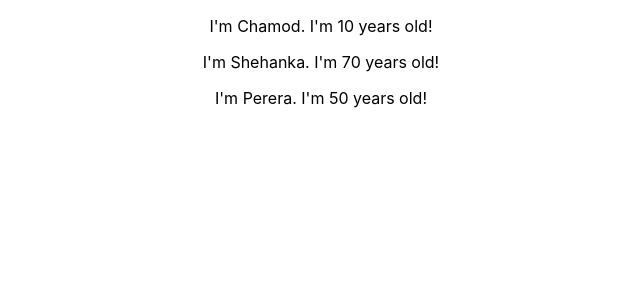
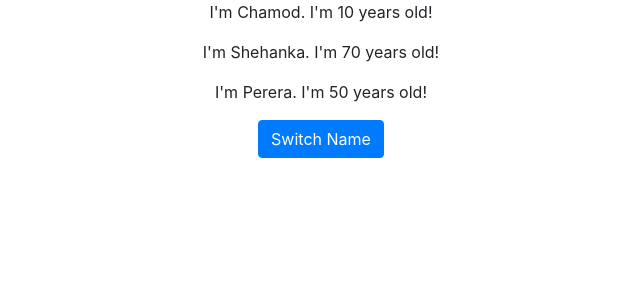
Before and after one commit to chamodshehanka/go-react-firebase, a React (Create React App) app in the folder frontend/: page / in a window 1280 px wide. Shown: the top 300 px of the page, without its empty margins (319-959 px from the left). Built offline with nearby package versions, Linux system fonts and the light colour scheme.

Commit message:
switch name handler impl

```diff
--- a/frontend/package.json
+++ b/frontend/package.json
@@ -6,6 +6,7 @@
     "@testing-library/jest-dom": "^4.2.4",
     "@testing-library/react": "^9.3.2",
     "@testing-library/user-event": "^7.1.2",
+    "bootstrap": "^4.4.1",
     "react": "^16.12.0",
     "react-dom": "^16.12.0",
     "react-scripts": "3.3.0"
--- a/frontend/src/App.js
+++ b/frontend/src/App.js
@@ -1,6 +1,7 @@
 import React from 'react';
 import './App.css';
 import Landing from './components/Landing';
+import 'bootstrap/dist/css/bootstrap.css';
 
 function App() {
   return (
--- a/frontend/src/components/Landing.jsx
+++ b/frontend/src/components/Landing.jsx
@@ -4,17 +4,32 @@ import Person from './Person';
 class Landing extends Component {
   state = {
     persons: [
-      { name: 'Chamod', age: 10 },
-      { name: 'Shehanka', age: 70 },
-      { name: 'Perera', age: 50 }
+      { id: 1, name: 'Chamod', age: 10 },
+      { id: 2, name: 'Shehanka', age: 70 },
+      { id: 3, name: 'Perera', age: 50 }
     ]
   };
+
+  switchNameHandler = () => {
+    this.setState({
+      persons: [
+        { id: 1, name: 'Cat', age: 10 },
+        { id: 2, name: 'Shehanka', age: 70 },
+        { id: 3, name: 'Perera', age: 50 }
+      ]
+    });
+  };
+
   render() {
     return (
       <div>
         {this.state.persons.map(e => (
-          <Person name={e.name} age={e.age} />
+          <Person key={e.id} name={e.name} age={e.age} />
         ))}
+
+        <button className='btn btn-primary' onClick={this.switchNameHandler}>
+          Switch Name
+        </button>
       </div>
     );
   }
```
Also changed, not shown: 1 other file (tests, documents, lock files or other folders).
